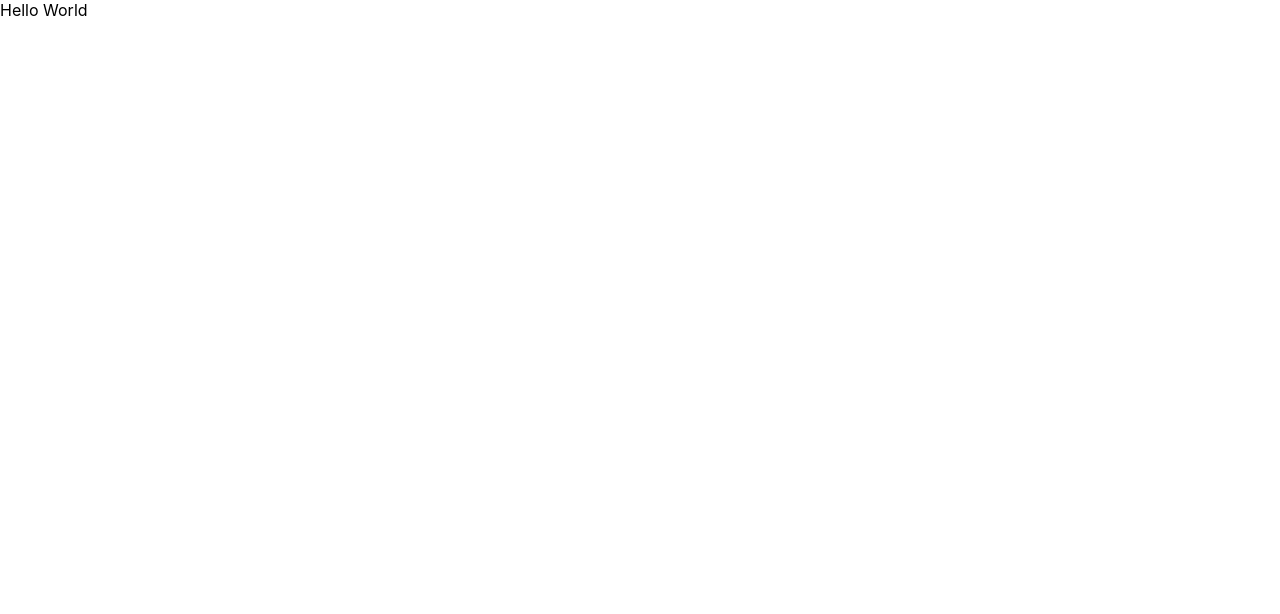
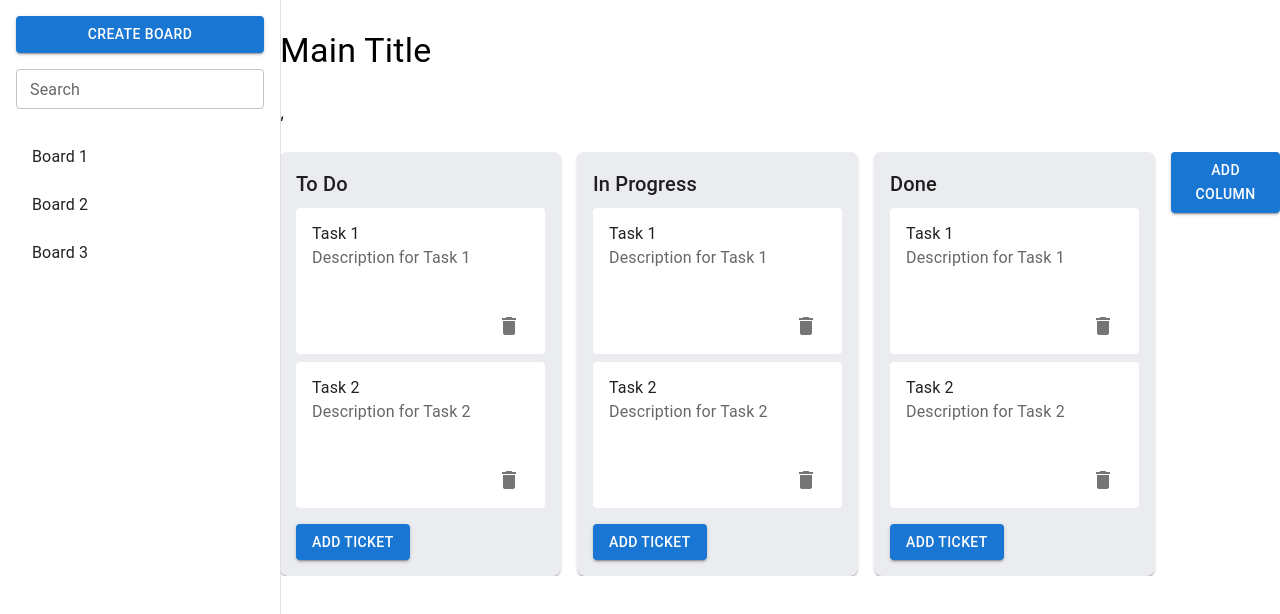
Before and after one commit to Kandio16/Incode-test-task, a React (Create React App) app in the folder frontend/: page / in a window 1280 px wide. Shown: the top 614 px of the page. Built offline with nearby package versions, Linux system fonts and the light colour scheme.

Commit message:
feat: add simple layout

```diff
--- a/frontend/package.json
+++ b/frontend/package.json
@@ -3,6 +3,11 @@
   "version": "0.1.0",
   "private": true,
   "dependencies": {
+    "@emotion/react": "^11.11.3",
+    "@emotion/styled": "^11.11.0",
+    "@mui/icons-material": "^5.15.4",
+    "@mui/material": "^5.15.4",
+    "@mui/styles": "^5.15.4",
     "@testing-library/jest-dom": "^5.17.0",
     "@testing-library/react": "^13.4.0",
     "@testing-library/user-event": "^13.5.0",
--- a/frontend/src/App.tsx
+++ b/frontend/src/App.tsx
@@ -1,8 +1,84 @@
 import React from "react";
-import "./App.scss";
+import { Sidebar } from "./components/Sidebar/Sidebar";
+import Column from "./components/Column/Column";
+import { Button } from "@mui/material";
+import EditableText from "./components/EditableText/EditableText";
+const handleSave = (editedText: string) => {
+  console.log("Saved:", editedText);
+};
+interface AppProps {}
 
-function App() {
-  return <div className="app">Hello World</div>;
-}
+const App: React.FC<AppProps> = () => {
+  const boards = [
+    { title: "Board1", id: 1 },
+    { title: "Board2", id: 2 },
+    { title: "Board3", id: 3 },
+    { title: "Board4", id: 4 },
+  ];
+  const columns = [
+    {
+      title: "To Do",
+      tickets: [
+        { title: "Task 1", description: "Description for Task 1" },
+        { title: "Task 2", description: "Description for Task 2" },
+      ],
+    },
+    {
+      title: "In Progress",
+      tickets: [
+        { title: "Task 1", description: "Description for Task 1" },
+        { title: "Task 2", description: "Description for Task 2" },
+      ],
+    },
+    {
+      title: "Done",
+      tickets: [
+        { title: "Task 1", description: "Description for Task 1" },
+        { title: "Task 2", description: "Description for Task 2" },
+      ],
+    },
+  ];
+
+  return (
+    <div style={{ display: "flex", flexDirection: "column" }}>
+      <Sidebar boards={boards} />
+
+      <div
+        style={{
+          display: "flex",
+          flexDirection: "column",
+          gap: "30px",
+          marginLeft: "280px",
+          marginTop: "30px",
+        }}
+      >
+        <EditableText
+          onSave={handleSave}
+          variant="h4"
+          initialText={" Main Title"}
+        />
+        ,
+        <div
+          style={{
+            display: "flex",
+            alignItems: "flex-start",
+            overflowX: "auto",
+          }}
+        >
+          {columns.map((column, index) => (
+            <Column key={index} title={column.title} tickets={column.tickets} />
+          ))}
+          <Button
+            variant="contained"
+            onInput={() => console.log(1)}
+            color="primary"
+          >
+            Add Column
+          </Button>
+        </div>
+      </div>
+    </div>
+  );
+};
 
 export default App;
--- /dev/null
+++ b/frontend/src/components/Column/Column.tsx
@@ -0,0 +1,85 @@
+import React from "react";
+import {
+  Paper,
+  List,
+  ListItem,
+  ListItemText,
+  Button,
+  IconButton,
+} from "@mui/material";
+import { styled, Theme } from "@mui/system";
+
+import DeleteIcon from "@mui/icons-material/Delete";
+import EditableText from "../EditableText/EditableText";
+
+interface Ticket {
+  title: string;
+  description: string;
+}
+
+interface ColumnProps {
+  title: string;
+  tickets: Ticket[];
+}
+
+const StyledColumn = styled(Paper)(({ theme }: { theme: Theme }) => ({
+  width: "300px",
+  padding: theme.spacing(2),
+  backgroundColor: "#ebecf0",
+  borderRadius: "8px",
+  marginRight: theme.spacing(2),
+}));
+
+const StyledTicket = styled(ListItem)(({ theme }: { theme: Theme }) => ({
+  marginBottom: theme.spacing(1),
+  backgroundColor: "#fff",
+  borderRadius: "4px",
+  display: "flex",
+  flexDirection: "column",
+  alignItems: "flex-start",
+}));
+
+const TicketButtons = styled("div")({
+  marginTop: "30px",
+  display: "flex",
+  alignSelf: "flex-end",
+});
+
+const handleSave = (editedText: string) => {
+  console.log("Saved:", editedText);
+};
+
+const Column: React.FC<ColumnProps> = ({ title, tickets }) => {
+  return (
+    <StyledColumn>
+      <EditableText onSave={handleSave} variant="h6" initialText={title} />
+      <List>
+        {tickets.map((ticket, index) => (
+          <StyledTicket key={index}>
+            <ListItemText
+              primary={
+                <EditableText onSave={handleSave} initialText={ticket.title} />
+              }
+              secondary={
+                <EditableText
+                  onSave={handleSave}
+                  initialText={ticket.description}
+                />
+              }
+            />
+            <TicketButtons>
+              <IconButton aria-label="delete">
+                <DeleteIcon />
+              </IconButton>
+            </TicketButtons>
+          </StyledTicket>
+        ))}
+      </List>
+      <Button variant="contained" color="primary">
+        Add Ticket
+      </Button>
+    </StyledColumn>
+  );
+};
+
+export default Column;
--- /dev/null
+++ b/frontend/src/components/EditableText/EditableText.tsx
@@ -0,0 +1,60 @@
+import React, { useState, useEffect, useRef } from "react";
+import TextField from "@mui/material/TextField";
+import Typography, { TypographyProps } from "@mui/material/Typography";
+
+interface EditableTextProps {
+  initialText: string;
+  variant?: TypographyProps["variant"];
+  onSave: (editedText: string) => void;
+}
+
+const EditableText: React.FC<EditableTextProps> = ({
+  initialText,
+  variant,
+  onSave,
+}) => {
+  const [isEditing, setIsEditing] = useState(false);
+  const [text, setText] = useState(initialText);
+  const inputRef = useRef<HTMLInputElement | null>(null);
+
+  useEffect(() => {
+    if (isEditing && inputRef.current) {
+      inputRef.current.focus();
+    }
+  }, [isEditing]);
+
+  const handleTextClick = () => {
+    setIsEditing(true);
+  };
+
+  const handleTextFieldChange: React.ChangeEventHandler<HTMLInputElement> = (
+    event
+  ) => {
+    setText(event.target.value);
+  };
+
+  const handleTextFieldBlur = () => {
+    setIsEditing(false);
+    onSave(text);
+  };
+
+  return (
+    <>
+      {isEditing ? (
+        <TextField
+          inputRef={inputRef}
+          value={text}
+          onChange={handleTextFieldChange}
+          onBlur={handleTextFieldBlur}
+          size="small"
+        />
+      ) : (
+        <Typography variant={variant ?? "body1"} onClick={handleTextClick}>
+          {text}
+        </Typography>
+      )}
+    </>
+  );
+};
+
+export default EditableText;
--- /dev/null
+++ b/frontend/src/components/Sidebar/Sidebar.tsx
@@ -0,0 +1,39 @@
+import React from "react";
+import {
+  Drawer,
+  Button,
+  TextField,
+  List,
+  ListItem,
+  ListItemText,
+} from "@mui/material";
+
+interface SidebarProps {
+  boards: { title: string; id: number }[];
+}
+
+export const Sidebar: React.FC<SidebarProps> = () => {
+  return (
+    <Drawer variant="permanent" anchor="left">
+      <List>
+        <ListItem>
+          <Button variant="contained" color="primary" fullWidth>
+            Create Board
+          </Button>
+        </ListItem>
+        <ListItem>
+          <TextField size="small" label="Search" fullWidth />
+        </ListItem>
+        <ListItem>
+          <List style={{ width: "100%" }}>
+            {["Board 1", "Board 2", "Board 3"].map((board, index) => (
+              <ListItem button onClick={() => console.log(board)} key={index}>
+                <ListItemText primary={board} />
+              </ListItem>
+            ))}
+          </List>
+        </ListItem>
+      </List>
+    </Drawer>
+  );
+};
```
Also changed, not shown: 1 other file (tests, documents, lock files or other folders).
